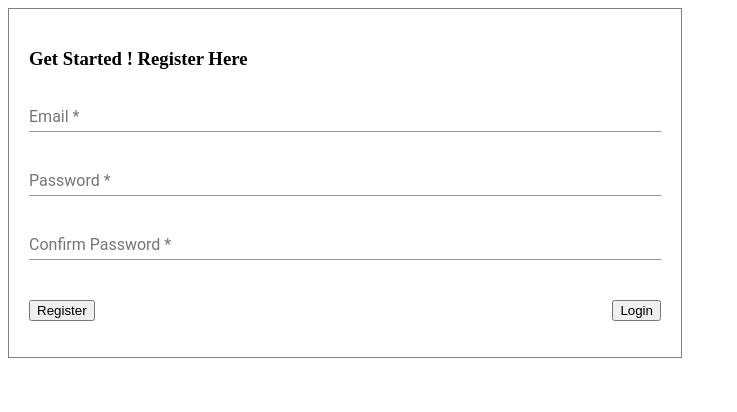
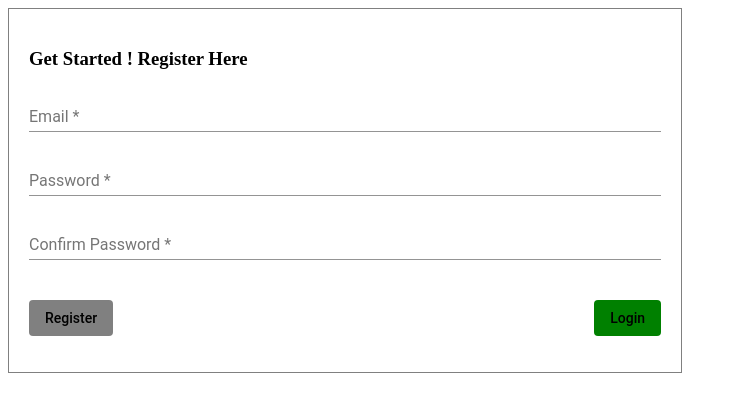
Before and after one commit to Zakir6694/ReactiveForm, an Angular app: page / in a window 1280 px wide. Shown: the top 412 px of the page, without its empty margins (0-737 px from the left). Built offline with nearby package versions, Linux system fonts and the light colour scheme.

Commit message:
3 files modified

```diff
--- a/src/app/app.component.css
+++ b/src/app/app.component.css
@@ -11,6 +11,10 @@
 }
 .loginBtn{
   float: right;
+  background-color: green;
+}
+.registerBtn{
+  background-color: grey;
 }
 @media only screen and (max-width:768px){
   .reactiveDiv{
--- a/src/app/app.component.html
+++ b/src/app/app.component.html
@@ -7,7 +7,7 @@
     <mat-hint *ngIf="">Email is not valid</mat-hint>
   </mat-form-field>
   <mat-form-field class="input-width">
-			<input matInput placeholder="Password" name="pass" formControlName="pass">
+			<input matInput type="password" placeholder="Password" name="pass" formControlName="pass">
     <mat-hint align="end" *ngIf="erroMsg('pass')">Password is required</mat-hint>
     <mat-hint *ngIf="">Password is not strong </mat-hint>
   </mat-form-field>
@@ -17,8 +17,8 @@
     <mat-hint *ngIf="passMatch('confirm','pass')" >Password Don't Match</mat-hint>
   </mat-form-field>
   <div class="wrap-btn">
-  <button type="submit" class="registerBtn" (click)="reactiveSubmit()">Register</button>
-  <button type ="button" class="loginBtn">Login</button>
+  <button type="submit" mat-button class="registerBtn" (click)="reactiveSubmit()">Register</button>
+  <button type ="button" mat-button class="loginBtn">Login</button>
   </div>
   </form>
 </div>
--- a/src/app/app.component.ts
+++ b/src/app/app.component.ts
@@ -8,6 +8,7 @@ import {FormGroup ,FormControl, Validators,FormBuilder,AbstractControl} from '@a
 })
 export class AppComponent implements OnInit {
   reactiveForm:FormGroup;
+  validForm:boolean=false;
   constructor(private fb:FormBuilder){}
  ngOnInit(){
    this.reactiveForm = this.fb.group({
@@ -31,11 +32,12 @@ export class AppComponent implements OnInit {
 }
 
 passMatch(confirm,pass){
-  return this.reactiveForm.get(confirm).value == this.reactiveForm.get(pass).value && this.reactiveForm.get(confirm).value !="" && this.reactiveForm.get(pass).value !="" ;
+  return this.reactiveForm.get(confirm).value != this.reactiveForm.get(pass).value && this.reactiveForm.get(pass).value !='' && this.reactiveForm.get(confirm).value !='';
 }
 
 reactiveSubmit(){
-  if(this.reactiveForm.valid){
+   const newVar = this.reactiveForm.value;
+  if(this.reactiveForm.valid && newVar.confirm == newVar.pass){
       alert('You have submitted the form successfully')
   }
   else{
@@ -43,7 +45,4 @@ reactiveSubmit(){
   }
 }
 
- /*errorMsg(field:string){
-   return this.reactiveForm.get(field).valid && this.reactiveForm.get(field).touched;
- }*/
 }
```
